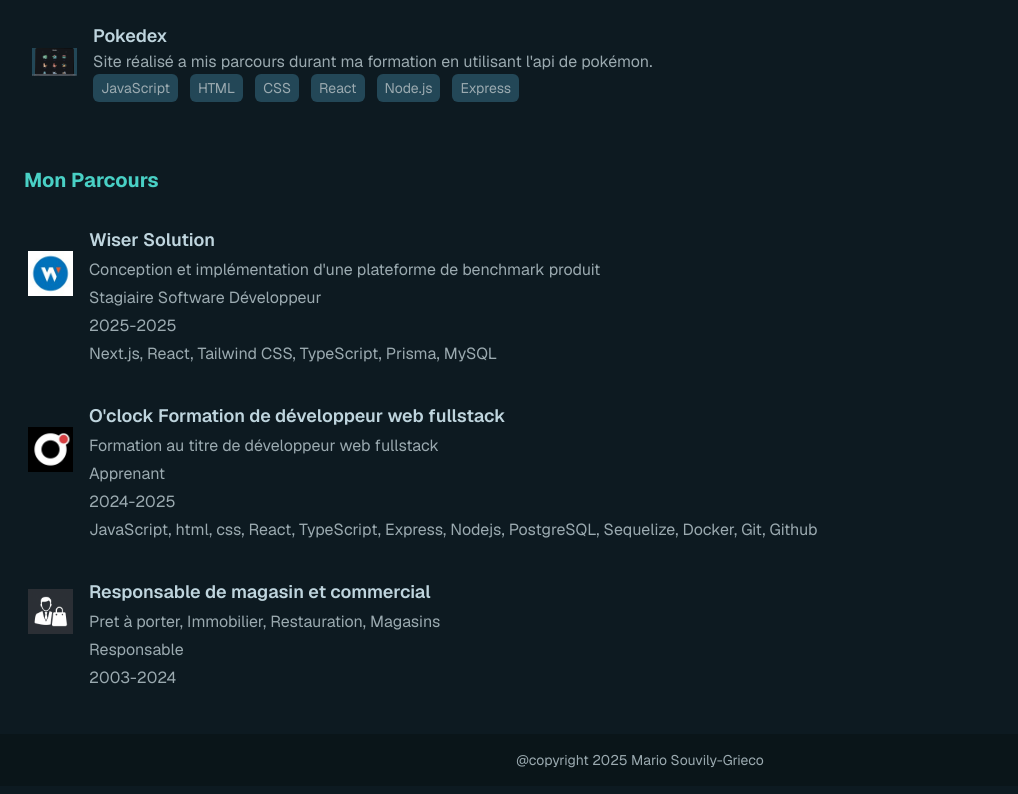
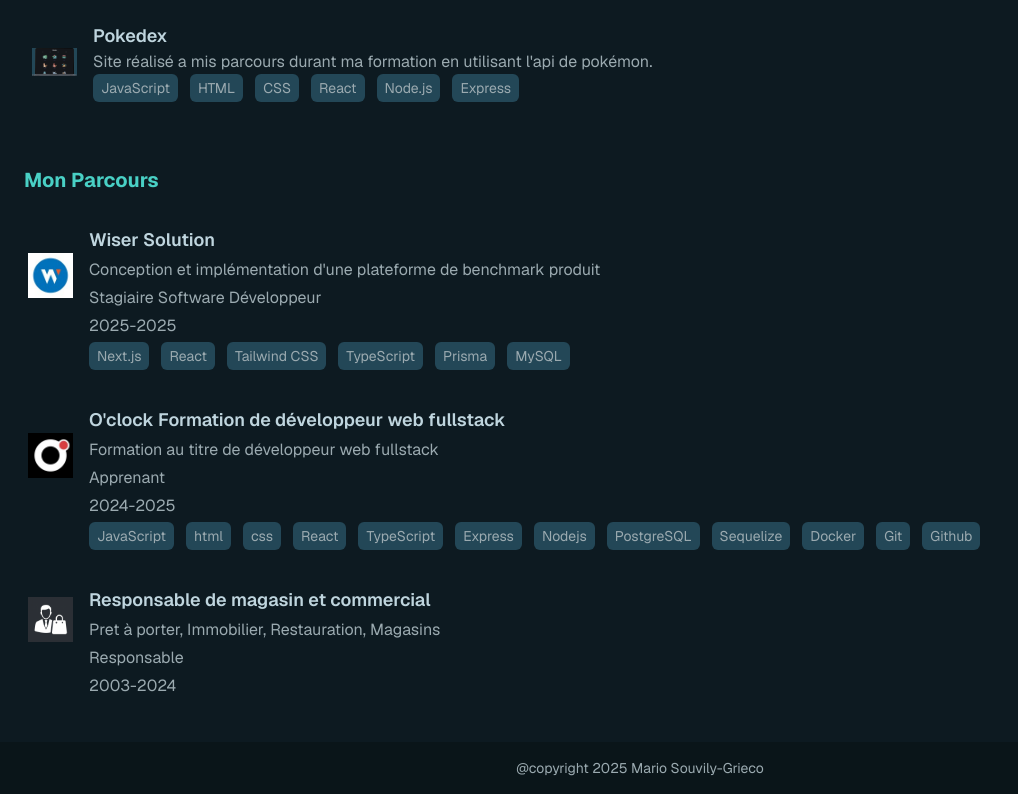
Before and after one commit to mario-souvily/portofolio2, a Next.js app: page / in a window 1280 px wide. Shown: the part 1134-1928 px from the top of the page, without its empty margins (0-1018 px from the left). Built offline with nearby package versions, Linux system fonts and the light colour scheme; a web font is replaced by a local one.

Commit message:
modification du parcours et du hero et du layout

```diff
--- a/app/components/career/Parcour.tsx
+++ b/app/components/career/Parcour.tsx
@@ -6,7 +6,7 @@ type ParcoursProps = {
   image: string;
   date: string;
   role: string;
-  stack?: string;
+  stack?: string[];
 };
 
 export const Parcour = (props: ParcoursProps) => {
@@ -21,7 +21,15 @@ export const Parcour = (props: ParcoursProps) => {
           <span>{props.description}</span>
           <span>{props.role}</span>
           <span>{props.date}</span>
-          {props.stack && <span>{props.stack}</span>}
+          {props.stack && (
+            <div className="text-md text-muted-foreground flex flex-wrap gap-1">
+              {props.stack.map((stack, index) => (
+                <span key={index} className="inline-block mr-2 text-sm bg-accent py-1 px-2 rounded-md">
+                  {stack}
+                </span>
+              ))}
+            </div>
+          )}
         </p>
       </div>
     </div>
--- a/app/data/career.ts
+++ b/app/data/career.ts
@@ -3,7 +3,14 @@ export const Parcours = [
     title: "Wiser Solution ",
     description:
       "Conception et implémentation d'une plateforme de benchmark produit ",
-    stack: "Next.js, React, Tailwind CSS, TypeScript, Prisma, MySQL",
+    stack: [
+      "Next.js",
+      "React",
+      "Tailwind CSS",
+      "TypeScript",
+      "Prisma",
+      "MySQL",
+    ],
     role: "Stagiaire Software Développeur",
     image: "/images/wiser.jpg",
     date: "2025-2025",
@@ -11,8 +18,20 @@ export const Parcours = [
   {
     title: "O'clock Formation de développeur web fullstack",
     description: "Formation au titre de développeur web fullstack",
-    stack:
-      "JavaScript, html, css, React, TypeScript, Express, Nodejs, PostgreSQL, Sequelize, Docker, Git, Github ",
+    stack: [
+      "JavaScript",
+      "html",
+      "css",
+      "React",
+      "TypeScript",
+      "Express",
+      "Nodejs",
+      "PostgreSQL",
+      "Sequelize",
+      "Docker",
+      "Git",
+      "Github",
+    ],
     role: "Apprenant",
     image: "/images/oclock.jpg",
     date: "2024-2025",
--- a/app/layout.tsx
+++ b/app/layout.tsx
@@ -82,7 +82,7 @@ export const metadata: Metadata = {
   other: {
     "theme-color": "#000000",
     "msapplication-TileColor": "#000000",
-    "apple-mobile-web-app-capable": "yes",
+    "mobile-web-app-capable": "yes",
     "apple-mobile-web-app-status-bar-style": "default",
     "apple-mobile-web-app-title": "Portfolio Mario",
     "application-name": "Portfolio Mario Souvily-grieco",
@@ -108,7 +108,7 @@ export default function RootLayout({
       <head>
         <link rel="manifest" href="/manifest.json" />
         <meta name="theme-color" content="#000000" />
-        <meta name="apple-mobile-web-app-capable" content="yes" />
+        <meta name="mobile-web-app-capable" content="yes" />
         <meta name="apple-mobile-web-app-status-bar-style" content="default" />
         <meta name="apple-mobile-web-app-title" content="Portfolio Mario" />
         <link rel="apple-touch-icon" href="/images/image-moi.png" />
```
